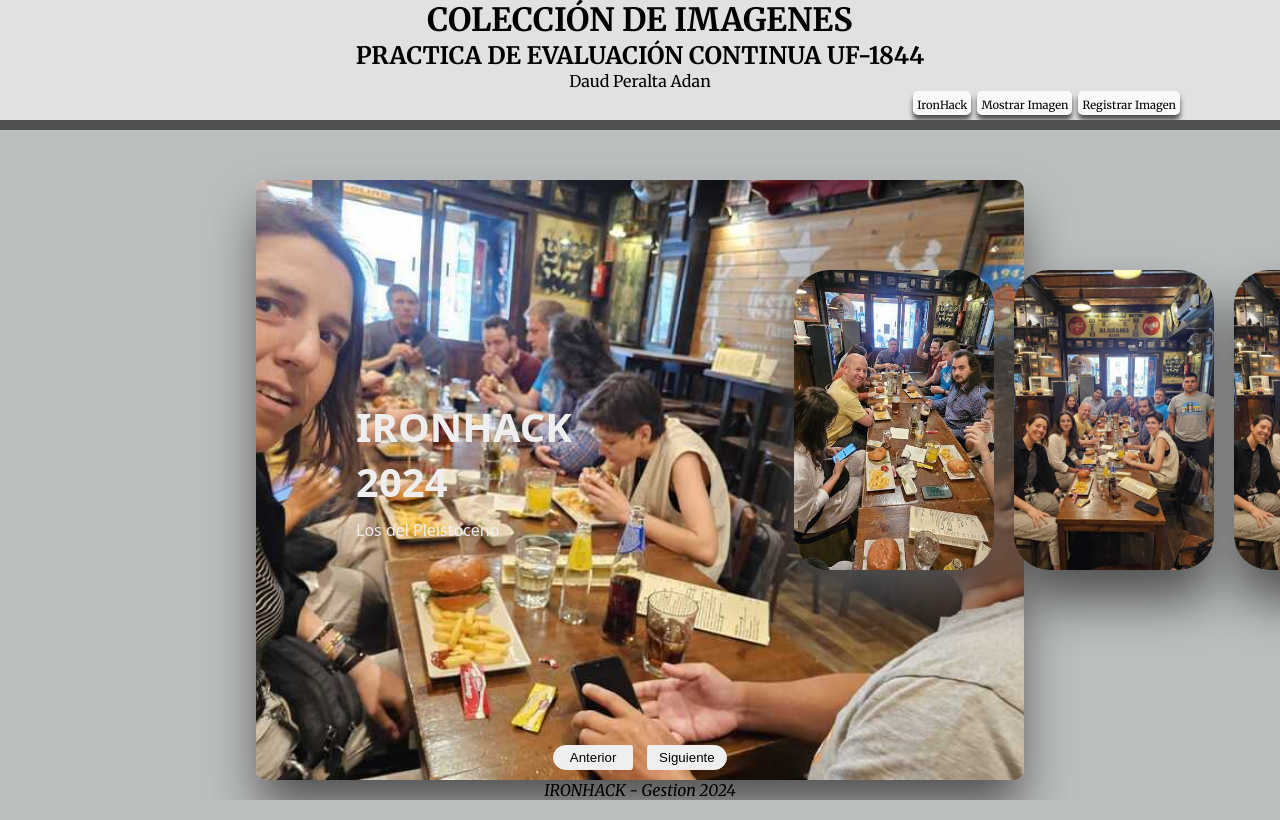
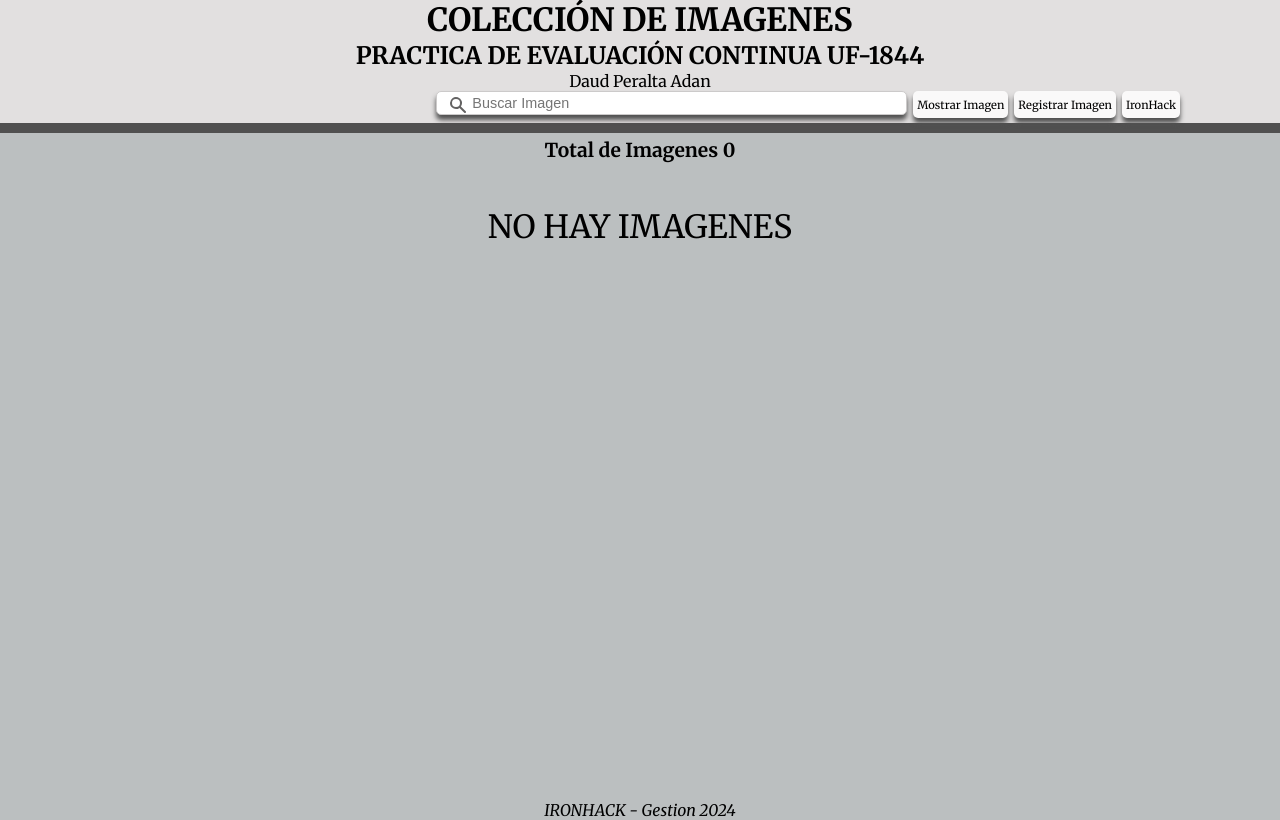
Before and after one commit to Daud1979/FOTOTEKA-IRONHACK, a Node server app: page / in a window 1280 px wide; the page is wider, and only the part inside the window is pictured. Run offline with Node 20, Linux system fonts and the light colour scheme; some web fonts are replaced.

Commit message:
modficado el inicio

```diff
--- a/app.js
+++ b/app.js
@@ -24,7 +24,7 @@ app.listen(3000, () => {
 //carga imagenes de plesitoceno
 //const images = listarImagenesSync();
 //carga la primer pagina pleistocenos
-app.get('/', (req, res) => {
+app.get('/fotosironhack', (req, res) => {
     const directoryPath = path.join(__dirname, 'public/ironhack');
 
     fs.readdir(directoryPath, (err, files) => {
@@ -37,33 +37,12 @@ app.get('/', (req, res) => {
         img.forEach(element => {
            images.push('ironhack/'+element);
         });
-        console.log(images);
+
         res.render('home', {
             images
         });
     });
 });
-// app.get('/', (req, res) => {
-//     console.log(images);
-//     res.render('home', {
-//         images
-//     });
-// });
-// //lista todas las imagenes que se registran...
-// function listarImagenesSync(carpeta) {
-//     const extensionesImagen = ['.jpg', '.jpeg', '.png', '.gif', '.bmp', '.svg', '.webp'];
-//     try {
-//         const archivos = fs.readdirSync(carpeta);
-//         const imagenes = archivos.filter(archivo => {
-//             return extensionesImagen.includes(path.extname(archivo).toLowerCase());
-//         });
-//         const rutasImagenes = imagenes.map(imagen => path.join(imagen));
-//         return rutasImagenes;
-//     } catch (err) {
-//         console.error('Error leyendo la carpeta:', err);
-//         return [];
-//     }
-// }
 //lista desde carpeta
 function listarImagenesSync() {
     const directoryPath = path.join(__dirname, 'public/ironhack');
@@ -72,7 +51,6 @@ function listarImagenesSync() {
         if (err) {
             return ('NO HAY IMAGENES');
         }
-
         // Filtrar solo archivos de imagen (opcional)
         const images = files.filter(file => /\.(jpg|jpeg|png|gif)$/i.test(file));
         return (images);
@@ -89,7 +67,7 @@ app.post('/searchCollage',(req, res) => {
     const { search } = req.body;
     console.log(search);
     const newObjImg = objImg.filter(item => item.title.toLowerCase().includes(search.toLowerCase()));
-      console.log(newObjImg);
+
       if (newObjImg.length>0)
       {
         res.send( newObjImg );
@@ -100,7 +78,7 @@ app.post('/searchCollage',(req, res) => {
 
 });
 //carga las imagenes en la pagina de collage
-app.get('/Collage', (req, res) => {
+app.get('/', (req, res) => {
     res.render('Collage', {
         objImg
     });
--- a/public/Collage.js
+++ b/public/Collage.js
@@ -61,12 +61,16 @@ inputsearch.addEventListener('keyup',()=>{
                           colorsN.appendChild(colorN);
 
                           let pTitle = document.createElement('p');
+                          let pSpan =document.createElement('span');
                           let pImg = document.createElement('p');
                           pTitle.classList.add('imgtitle');
+                          pSpan.classList.add('categoria');
                           pImg.classList.add('imgdate');
                           pTitle.innerText=element.title.toUpperCase();
+                          pSpan.innerHTML = element.imgCategory;
                           pImg.innerText=element.imgDate;
                           flexitemN.appendChild(pTitle);
+                          pTitle.appendChild(pSpan);
                           flexitemN.appendChild(pImg);
 
                          const btnX = document.createElement('button');
--- a/public/script.js
+++ b/public/script.js
@@ -3,7 +3,8 @@ let prev = document.querySelector('.prev')
 let container = document.querySelector('.container');
 
  next.addEventListener('click', function(){
-     let items = document.querySelectorAll('.item');
+
+    let items = document.querySelectorAll('.item');
      (items.length>0) ? document.querySelector('.slide').appendChild(items[0]) :undefined;
  })
 prev.addEventListener('click', function(){
--- a/public/style.css
+++ b/public/style.css
@@ -26,7 +26,7 @@ body{
     transform: translate(-50%, -50%);
     width: 60%;
     height: 75%;
-    background: #f8f8f8;
+    background: #f8f7f7;
     box-shadow: 0 30px 50px #dbdbdb;
     border-radius: 10px;
 
@@ -430,6 +430,10 @@ input{
     justify-content: center;
 
 }
+.noImg{
+    font-size: 2rem;
+
+}
 .flex-item {
     flex: 1 1 1  calc(15% - 20px); /* 4 columnas menos el espacio de las brechas */
     box-sizing: border-box;
--- a/views/Collage.ejs
+++ b/views/Collage.ejs
@@ -3,6 +3,7 @@
 <p class="countImage">Total de Imagenes <%= objImg.length %></p>
 <div class="containerCollage">
     <div class="flex-container">
+        <% if (objImg.length>0) { %>
             <% for (const image of objImg) { %>
             <div  class="flex-item hijo" >
                 <div class="colors">
@@ -15,6 +16,9 @@
                 <p class="imgdate" ><%= image.imgDate %></p>
             </div>
             <% } %>
+        <% }  else {%>
+            <p class="noImg">NO HAY IMAGENES</p>
+         <% }%>
     </div>
 </div>
 
--- a/views/home.ejs
+++ b/views/home.ejs
@@ -1,14 +1,12 @@
 <%- include('./partials/head') %>
 <%- include('./partials/nav') %>
-
-    <div class="container">
+    <div class="container" >
         <div class="slide">
         <div class="colors"></div>
         <!--uno-->
 
         <% for (const image of images) { %>
-
-         <div class="item" style="background-image: url(<%=image%>);">
+        <div class="item" style="background-image: url(<%=image%>);">
             <div class="content">
                 <div class="name">IRONHACK 2024</div>
                 <div class="des">Los del Pleistoceno</div>
--- a/views/partials/head.ejs
+++ b/views/partials/head.ejs
@@ -6,6 +6,6 @@
     <link rel="stylesheet" href="https://cdnjs.cloudflare.com/ajax/libs/font-awesome/6.4.0/css/all.min.css" integrity="sha512-iecdLmaskl7CVkqkXNQ/ZH/XLlvWZOJyj7Yy7tcenmpD1ypASozpmT/E0iPtmFIB46ZmdtAc9eNBvH0H/ZpiBw==" crossorigin="anonymous" referrerpolicy="no-referrer" />
     <link rel="stylesheet" href="style.css">
     <script defer src="script.js"></script>
-    <title>Document</title>
+    <title>FOTOTEKA IRONHACK</title>
 </head>
 <body>
--- a/views/partials/headCollage.ejs
+++ b/views/partials/headCollage.ejs
@@ -6,6 +6,6 @@
     <link rel="stylesheet" href="https://cdnjs.cloudflare.com/ajax/libs/font-awesome/6.4.0/css/all.min.css" integrity="sha512-iecdLmaskl7CVkqkXNQ/ZH/XLlvWZOJyj7Yy7tcenmpD1ypASozpmT/E0iPtmFIB46ZmdtAc9eNBvH0H/ZpiBw==" crossorigin="anonymous" referrerpolicy="no-referrer" />
     <link rel="stylesheet" href="style.css">
     <script defer src="Collage.js"></script>
-    <title>Document</title>
+    <title>FOTOTEKA IRONHACK</title>
 </head>
 <body>
--- a/views/partials/headRegister.ejs
+++ b/views/partials/headRegister.ejs
@@ -6,6 +6,7 @@
     <link rel="stylesheet" href="https://cdnjs.cloudflare.com/ajax/libs/font-awesome/6.4.0/css/all.min.css" integrity="sha512-iecdLmaskl7CVkqkXNQ/ZH/XLlvWZOJyj7Yy7tcenmpD1ypASozpmT/E0iPtmFIB46ZmdtAc9eNBvH0H/ZpiBw==" crossorigin="anonymous" referrerpolicy="no-referrer" />
     <link rel="stylesheet" href="style.css">
     <script defer src="scriptRegister.js"></script>
-    <title>Document</title>
+    <title>FOTOTEKA IRONHACK</title>
+
 </head>
 <body>
--- a/views/partials/nav.ejs
+++ b/views/partials/nav.ejs
@@ -4,9 +4,10 @@
     <P>Daud Peralta Adan</P>
     <nav>
         <ul>
-            <li><a href="/">IronHack</a></li>
-            <li><a href="/Collage">Mostrar Imagen</a></li>
+
+            <li><a href="/">Mostrar Imagen</a></li>
             <li><a href="/Register">Registrar Imagen</a></li>
+            <li><a href="/fotosironhack">IronHack</a></li>
         </ul>
     </nav>
 
--- a/views/partials/navCollage.ejs
+++ b/views/partials/navCollage.ejs
@@ -20,9 +20,10 @@
                    />
                 </svg>
             </div>
-            <li><a href="/">IronHack</a></li>
-            <li><a href="/Collage">Mostrar Imagen</a></li>
+
+            <li><a href="/">Mostrar Imagen</a></li>
             <li><a href="/Register">Registrar Imagen</a></li>
+            <li><a href="/fotosironhack">IronHack</a></li>
         </ul>
     </nav>
 </div>
--- a/views/partials/navRegister.ejs
+++ b/views/partials/navRegister.ejs
@@ -4,9 +4,10 @@
     <P>Daud Peralta Adan</P>
     <nav>
         <ul>
-            <li><a href="/">IronHack</a></li>
-            <li><a href="/Collage">Mostrar Imagen</a></li>
+
+            <li><a href="/">Mostrar Imagen</a></li>
             <li><a href="/Register">Registrar Imagen</a></li>
+            <li><a href="/fotosironhack">IronHack</a></li>
         </ul>
     </nav>
 
```
Lines whose indentation alone changed are shown as unchanged.
